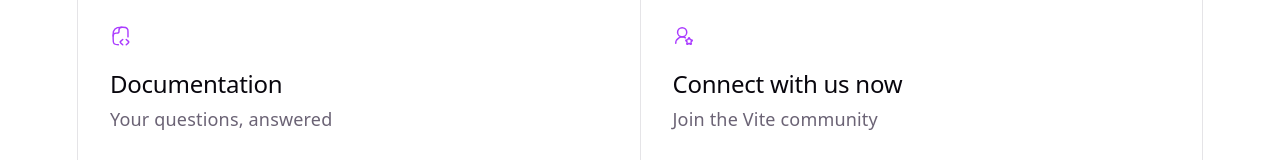
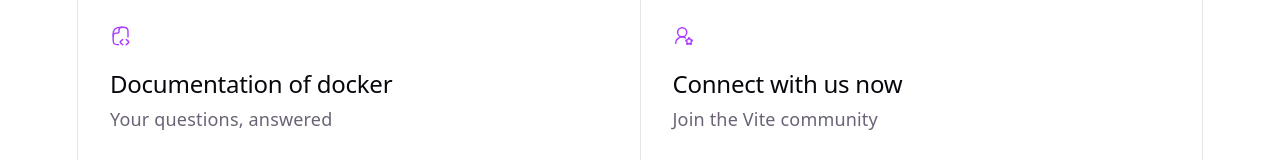
Before and after one commit to MIDHULA177/aws-cicd2, a React (Vite) app: page / in a window 1280 px wide. Shown: the part 477-637 px from the top of the page. Built offline with nearby package versions, Linux system fonts and the light colour scheme.

Commit message:
Update App.jsx

```diff
--- a/src/App.jsx
+++ b/src/App.jsx
@@ -32,7 +32,7 @@ function App() {
           <svg className="icon" role="presentation" aria-hidden="true">
             <use href="/icons.svg#documentation-icon"></use>
           </svg>
-          <h2>Documentation</h2>
+          <h2>Documentation of docker</h2>
           <p>Your questions, answered</p>
           <ul>
             <li>
```
